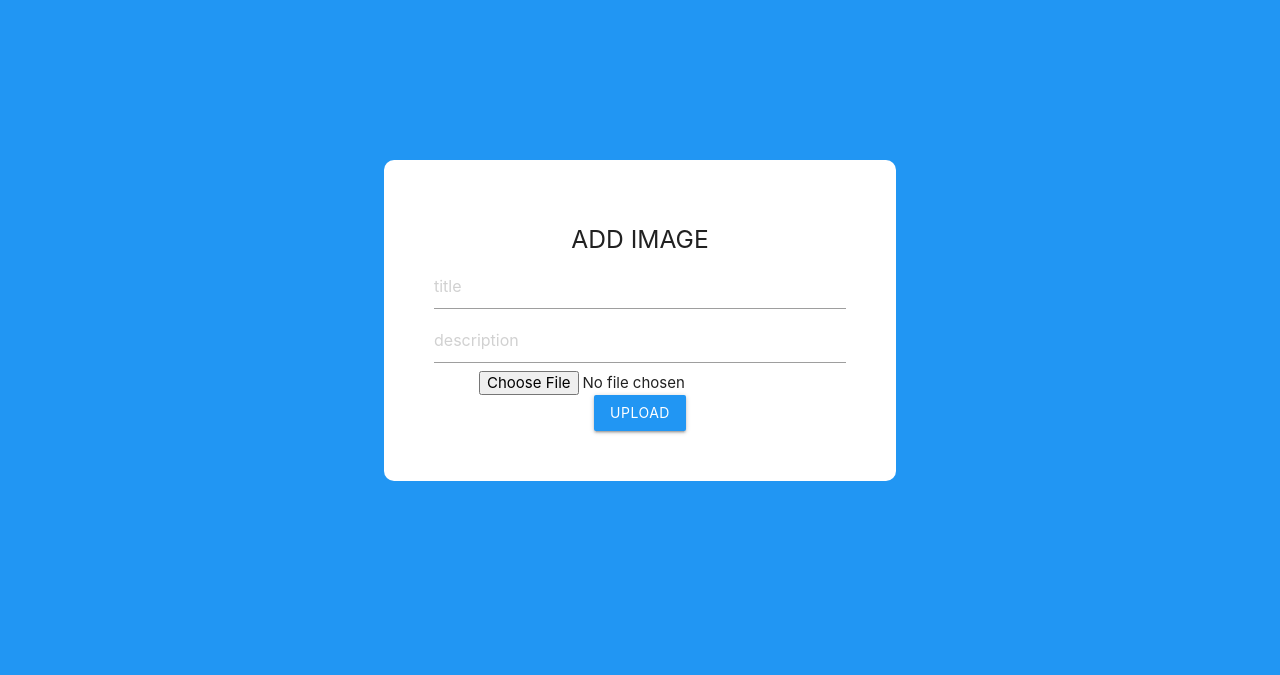
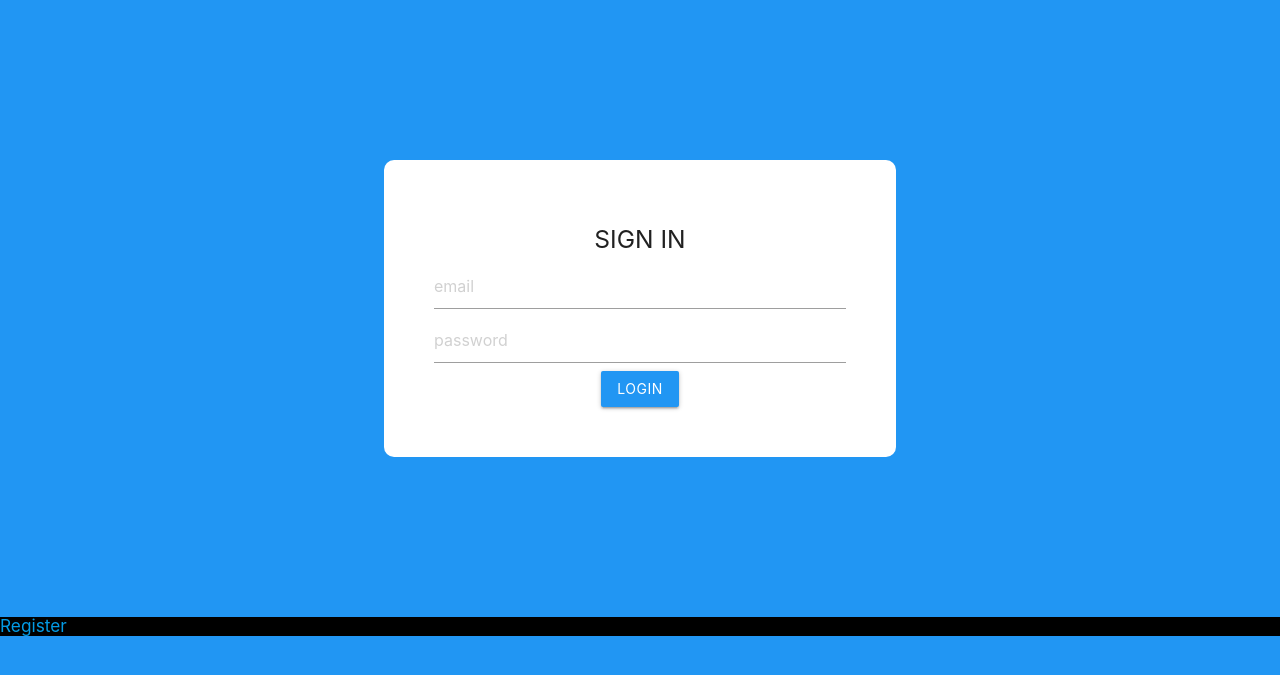
Before and after one commit to webBlaster/fileuploader, a Flask app: page / in a window 1280 px wide. Shown: the top 675 px of the page. Run offline with Flask 2, Linux system fonts and the light colour scheme; some libraries are stand-ins or nearby versions.

Commit message:
refactored controller

```diff
--- a/config.py
+++ b/config.py
@@ -2,3 +2,4 @@ from flask import Flask
 app = Flask(__name__)
 app.config['SECRET_KEY'] = 'JFDDJjddjffjfffj88-999*h:dkdjffff'
 app.config['SQLALCHEMY_DATABASE_URI'] = 'sqlite:///database.db'
+app.config['SQLALCHEMY_TRACK_MODIFICATIONS'] = False
--- a/main.py
+++ b/main.py
@@ -4,22 +4,24 @@ from model.objects import admin, picture
 
 @app.route('/')
 def index():
-    return render_template('dashboard.html')
+    return render_template('login.html')
 
 #sign in route
 @app.route('/signin', methods=['POST','GET'])
-def login():
-    email = escape(request.json.get('email'))
-    password = escape(request.json.get('password'))
-    return "signin"
+def signin():
+    email = escape(request.form('email'))
+    password = escape(request.form('password'))
+    return render_template('login.html')
 
 # register route
 @app.route('/register', methods=['POST','GET'])
 def register():
-    email = escape(request.json.get('email'))
-    password = escape(request.json.get('password'))
-
-    return "register"
+    if request.method == 'POST':
+        email = escape(request.form('email'))
+        password = escape(request.form('password'))
+        return render_template('register.html')
+    else:
+        return render_template('register.html')
 
 
 
--- a/static/styles.css
+++ b/static/styles.css
@@ -8,5 +8,6 @@
 @media only screen and (max-width: 600px){
     .login {
         width:70%;
+        padding:40px;
     }
 }
--- a/templates/dashboard.html
+++ b/templates/dashboard.html
@@ -23,11 +23,10 @@
     </style>
 </head>
 <body class="blue">
-    <form class="login center white" method="POST">
+    <form action="" class="login center white" method="POST">
         <h5>ADD IMAGE</h5>
-        <input type="text" name="title" class="input" placeholder="title" required/>
-        <input type="text" name="description" class="input" placeholder="description" required/>
-        <input type="file" value="upload" class="input" required/><br/>
+        <input type="text" name="title" class="input" placeholder="tittle" required/>
+        <input type="file" name="file" value="upload" class="input" required/><br/>
         <input type="submit" value="upload" class="btn blue" />
     </form>
 
--- a/templates/login.html
+++ b/templates/login.html
@@ -19,15 +19,14 @@
      <!-- Compiled and minified JavaScript -->
      <script src="https://cdnjs.cloudflare.com/ajax/libs/materialize/1.0.0/js/materialize.min.js"></script>
     <title>File Uploader</title>
-    <style>
-    </style>
 </head>
 <body class="blue">
-    <form class="login center white" method="post">
+    <form action="{{url_for('signin')}}" class="login center white" method="post">
         <h5>SIGN IN</h5>
         <input type="email" name="email" class="input" placeholder="email" required/>
         <input type="password" name="password" class="input" placeholder="password" required/>
         <input type="submit" value="Login" class="btn input blue">
     </form>
+    <a href="{{url_for('register')}}"><h6 class="black">Register</h6></a>
 </body>
 </html>
--- a/templates/register.html
+++ b/templates/register.html
@@ -23,12 +23,13 @@
     </style>
 </head>
 <body class="blue">
-    <form class="login center white" method="post">
+    <form action="{{url_for('register')}}" class="login center white" method="post">
         <h5>REGISTER</h5>
         <input type="email" name="email" class="input" placeholder="email" required/>
         <input type="password" name="password" class="input" placeholder="password" required/>
-        <input type="password" name="confirm" class="input" placeholder="confirm password" required/>
+        <!--<input type="password" name="confirm" class="input" placeholder="confirm password" required/>-->
         <input type="submit" value="register" class="btn input blue">
     </form>
+    <a href="{{url_for('signin')}}"><h6 class="black">Register</h6></a>
 </body>
 </html>
```
Also changed, not shown: model/classes.py (+7 -2 lines), database.db (added).
